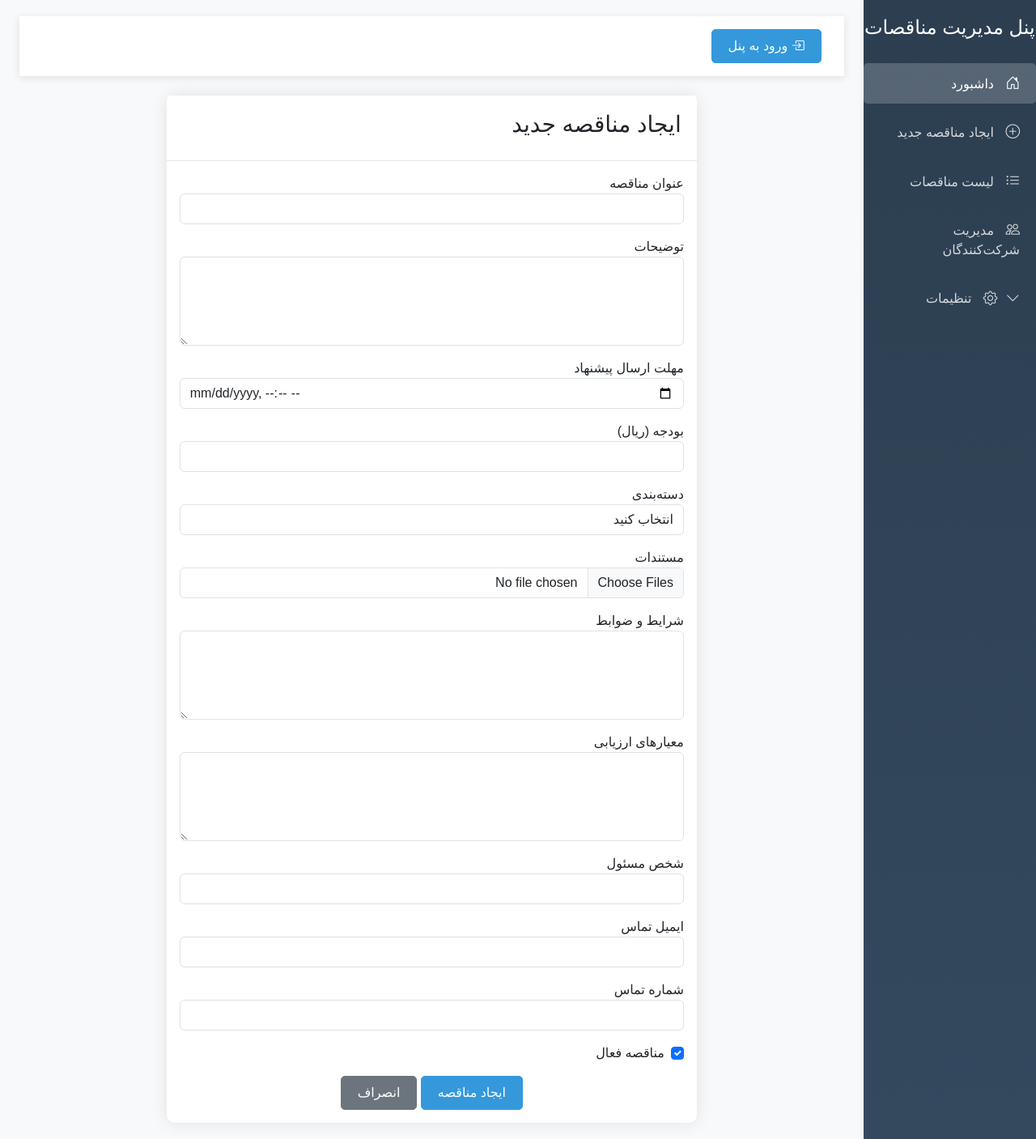
After one commit to khashino/Tender, a Django app: template templates/app1/tender/create_tender.html in a window 1280 px wide. The commit adds this page. Shown: the whole page at 81% size. Run offline with Django 5.2, Linux system fonts and the light colour scheme; the template is opened without the code that fills it, so the values that code supplies are empty; some web fonts are replaced.

Commit message:
App1 Create Tender Working

```diff
--- a/app1/urls.py
+++ b/app1/urls.py
@@ -17,4 +17,5 @@ urlpatterns = [
     path('roles/<int:role_id>/delete/', views.role_delete, name='role_delete'),
     path('user-roles/', views.user_roles, name='user_roles'),
     path('user-roles/<int:user_id>/assign/', views.assign_user_roles, name='assign_user_roles'),
+    path('tender/create/', views.create_tender, name='create_tender'),
 ]
--- /dev/null
+++ b/templates/app1/tender/create_tender.html
@@ -0,0 +1,102 @@
+{% extends 'app1/base.html' %}
+{% load static %}
+
+{% block title %}ایجاد مناقصه جدید{% endblock %}
+
+{% block content %}
+<div class="container mt-4">
+    <div class="row justify-content-center">
+        <div class="col-md-8">
+            <div class="card">
+                <div class="card-header">
+                    <h3 class="card-title">ایجاد مناقصه جدید</h3>
+                </div>
+                <div class="card-body">
+                    <form method="post" enctype="multipart/form-data">
+                        {% csrf_token %}
+
+                        {% if messages %}
+                            {% for message in messages %}
+                                <div class="alert alert-{{ message.tags }}">
+                                    {{ message }}
+                                </div>
+                            {% endfor %}
+                        {% endif %}
+
+                        <div class="form-group mb-3">
+                            <label for="title">عنوان مناقصه</label>
+                            <input type="text" class="form-control" id="title" name="title" required>
+                        </div>
+
+                        <div class="form-group mb-3">
+                            <label for="description">توضیحات</label>
+                            <textarea class="form-control" id="description" name="description" rows="4" required></textarea>
+                        </div>
+
+                        <div class="form-group mb-3">
+                            <label for="deadline">مهلت ارسال پیشنهاد</label>
+                            <input type="datetime-local" class="form-control" id="deadline" name="deadline" required>
+                        </div>
+
+                        <div class="form-group mb-3">
+                            <label for="budget">بودجه (ریال)</label>
+                            <input type="number" class="form-control" id="budget" name="budget" required>
+                        </div>
+
+                        <div class="form-group mb-3">
+                            <label for="category">دسته‌بندی</label>
+                            <select class="form-control" id="category" name="category" required>
+                                <option value="">انتخاب کنید</option>
+                                <option value="construction">ساخت و ساز</option>
+                                <option value="services">خدمات</option>
+                                <option value="supplies">تأمین کالا</option>
+                                <option value="consulting">مشاوره</option>
+                            </select>
+                        </div>
+
+                        <div class="form-group mb-3">
+                            <label for="documents">مستندات</label>
+                            <input type="file" class="form-control" id="documents" name="documents" multiple>
+                        </div>
+
+                        <div class="form-group mb-3">
+                            <label for="requirements">شرایط و ضوابط</label>
+                            <textarea class="form-control" id="requirements" name="requirements" rows="4" required></textarea>
+                        </div>
+
+                        <div class="form-group mb-3">
+                            <label for="evaluation_criteria">معیارهای ارزیابی</label>
+                            <textarea class="form-control" id="evaluation_criteria" name="evaluation_criteria" rows="4" required></textarea>
+                        </div>
+
+                        <div class="form-group mb-3">
+                            <label for="contact_person">شخص مسئول</label>
+                            <input type="text" class="form-control" id="contact_person" name="contact_person" required>
+                        </div>
+
+                        <div class="form-group mb-3">
+                            <label for="contact_email">ایمیل تماس</label>
+                            <input type="email" class="form-control" id="contact_email" name="contact_email" required>
+                        </div>
+
+                        <div class="form-group mb-3">
+                            <label for="contact_phone">شماره تماس</label>
+                            <input type="tel" class="form-control" id="contact_phone" name="contact_phone" required>
+                        </div>
+
+                        <div class="form-check mb-3">
+                            <input type="checkbox" class="form-check-input" id="is_active" name="is_active" checked>
+                            <label class="form-check-label" for="is_active">مناقصه فعال</label>
+                        </div>
+
+                        <div class="text-center">
+                            <button type="submit" class="btn btn-primary">ایجاد مناقصه</button>
+                            <a href="{% url 'app1:home' %}" class="btn btn-secondary">انصراف</a>
+                        </div>
+                    </form>
+                </div>
+            </div>
+        </div>
+    </div>
+</div>
+{% endblock %}
```
Also changed, not shown: app1/views.py (+56 -1 lines), templates/app1/home.html (+53 -40 lines), db.sqlite3, tender_documents/3/1_iVncycVpmxqvw3YpY_768g.jpg (added).
